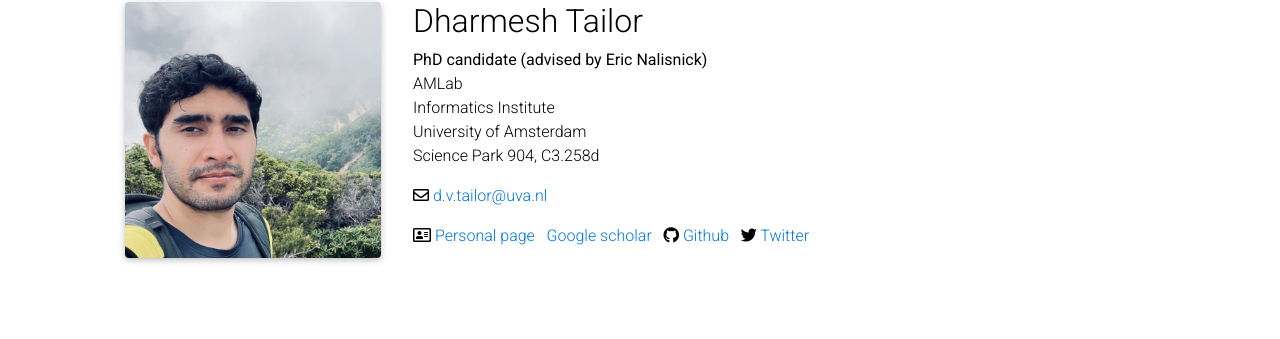
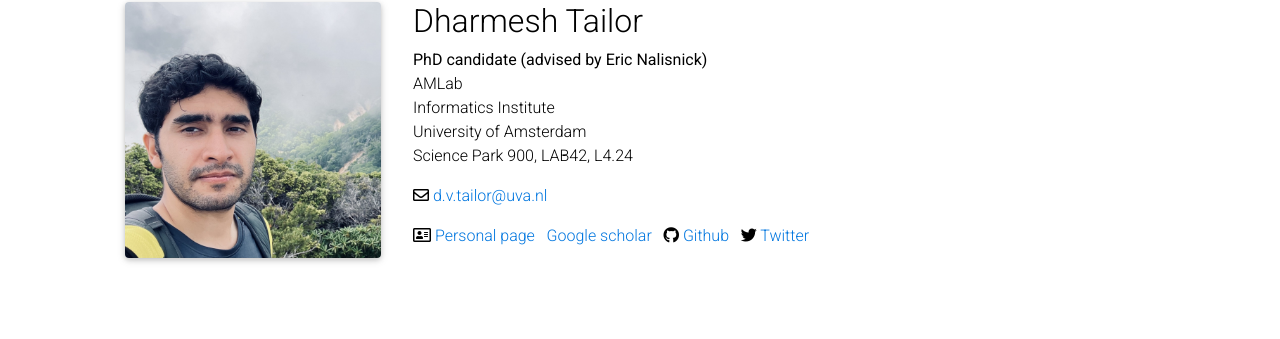
Before and after one commit to AMLab-Amsterdam/AMLab-Amsterdam.github.io, a Jekyll site: the page built from _people/DharmeshTailor.md, in a window 1280 px wide. Shown: the part 102-441 px from the top of the page. Built offline with Jekyll 4.4.1, drawn with Linux system fonts in a browser that asks for light colours; comment, search, counter and statistics services are not loaded; a style sheet for code colours, icons or effects is not loaded.

Commit message:
update office

```diff
--- a/_people/DharmeshTailor.md
+++ b/_people/DharmeshTailor.md
@@ -4,7 +4,7 @@ first_name: Dharmesh
 last_name: Tailor
 role: PhD candidate
 email: d.v.tailor@uva.nl
-office: Science Park 904, C3.258d
+office: Science Park 900, LAB42, L4.24
 lab: AMLab
 institute: Informatics Institute
 university: University of Amsterdam
```
